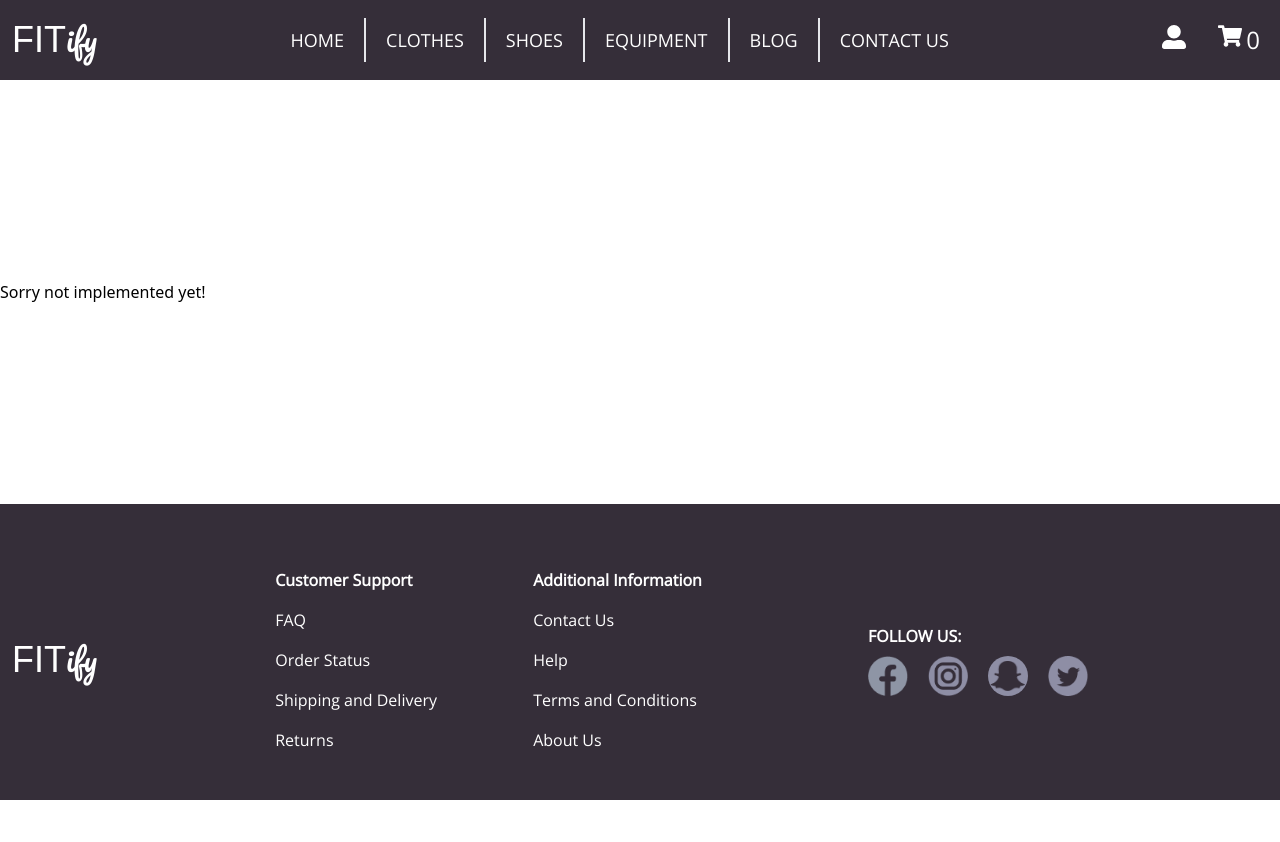
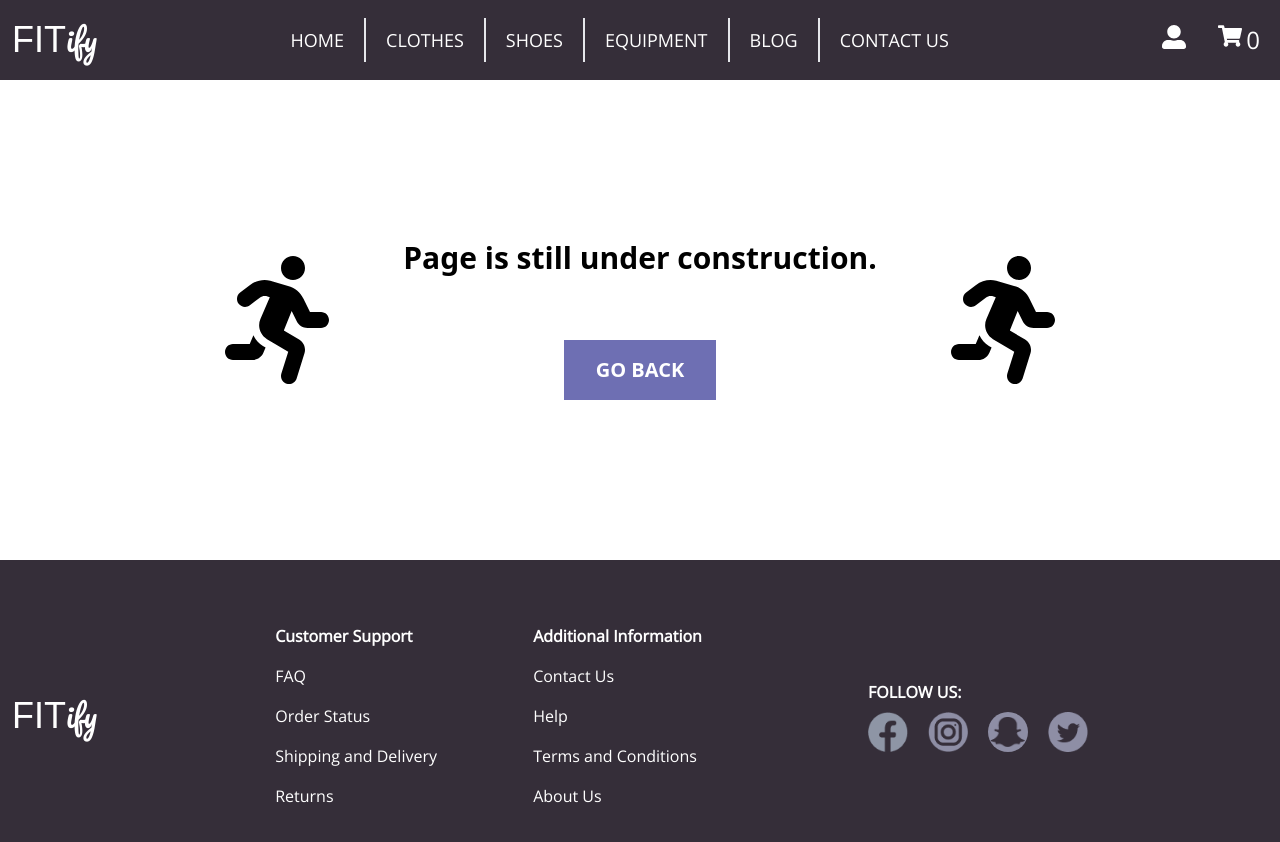
Before and after one commit to ikozul00/Fitify-web-app, a Next.js app in the folder fitify-web-app/: page /errorPage in a window 1280 px wide. Shown: the top 842 px of the page. Before the commit the page ends 800 px from the top, so only its background shows below. Built offline with nearby package versions, Linux system fonts and the light colour scheme; a web font is replaced by a local one.

Commit message:
Added error page

```diff
--- a/fitify-web-app/components/contactUs/contactForm.js
+++ b/fitify-web-app/components/contactUs/contactForm.js
@@ -42,14 +42,14 @@ const ContactForm = ({toggleForm}) => {
         <form className=" w-5/6 border-2 border-black my-5 flex flex-col" >
                 <div className=" w-full flex justify-between">
                     <h1 className="font-bold sm:text-xl text-lg ml-7 my-3">Fill out form:</h1>
-                    <button onClick={() => toggleForm(false)} className="font-bold text-3xl mr-4 p-4">X</button>
+                    <button onClick={() => toggleForm(false)} className="font-bold text-3xl mr-4 p-4 hover:scale-110">X</button>
                 </div>
                 <div className="px-7 flex flex-col sm:text-base text-sm">
-                <label htmlFor="name">Full name:</label>
+                <label htmlFor="name">Your full name:</label>
                 <input type="text" name="name" id="name" className="border-2 mb-5 border-fitify-purple form-field md:w-2/5 sm:w-3/6 w-full" value={name} onChange={(e) => handleChange(e)} required/>
-                <label htmlFor="username">Username:</label>
+                <label htmlFor="username">Your username:</label>
                 <input type="text" name="username" id="username" className="border-2 mb-5 border-fitify-purple form-field md:w-2/5 sm:w-3/6 w-ful" value={username} onChange={(e) => handleChange(e)} required/>
-                <label htmlFor="email">Email:</label>
+                <label htmlFor="email">Your email:</label>
                 <input type="text" name="email" id="email" className="border-2 mb-5 border-fitify-purple form-field md:w-2/5 sm:w-3/6 w-ful" value={email} onChange={(e) => handleChange(e)} required/>
                 <label htmlFor="message">Message:</label>
                 <textarea id="message" name="message" rows={6}  className="border-2 mb-5 border-fitify-purple form-field " value={message} onChange={(e) => handleChange(e)} required></textarea>
--- a/fitify-web-app/components/navigation/rightNavbar.js
+++ b/fitify-web-app/components/navigation/rightNavbar.js
@@ -33,7 +33,7 @@ const RightNavbar = ({mobile }) => {
                 key="dropdown1"
                 passHref
               >
-                <a className="px-10 py-4 whitespace-nowrap hover:bg-fitify-green">
+                <a className="text-center py-4 whitespace-nowrap hover:bg-fitify-green">
                   {user ? user : "Login"}
                 </a>
               </Link>
@@ -43,7 +43,7 @@ const RightNavbar = ({mobile }) => {
                 passHref
               >
                 <a
-                  className="px-10 py-4 whitespace-nowrap hover:bg-fitify-green"
+                  className="text-center py-4 whitespace-nowrap hover:bg-fitify-green"
                   onClick={user ? (e) => LogOut(e) : () => {}}
                 >
                   {user ? "Log Out" : "Sign Up"}
--- a/fitify-web-app/components/shop/ProductView.js
+++ b/fitify-web-app/components/shop/ProductView.js
@@ -84,7 +84,7 @@ const ProductView = ({ product, addToCartRedux, counter }) => {
             return(
             <button
               key={size}
-              className={`rounded-full border-black sm:w-20 w-16 h-10 border-2 font-semibold mx-2 my-2 ${
+              className={`rounded-full border-black sm:w-20 w-16 mm:h-10 h-12 border-2 font-semibold mx-2 my-2 ${
                 pickedSize === size
                   ? "bg-fitify-green text-white border-white"
                   : "bg-white text-black border-black"
--- a/fitify-web-app/pages/contactUs/index.js
+++ b/fitify-web-app/pages/contactUs/index.js
@@ -14,7 +14,6 @@ const ContactUs = () => {
 
     function messageSent(){
         setSent(true);
-        setTimeout(()=> setSent(false),3000);
     }
 
     return(
--- a/fitify-web-app/pages/errorPage/index.js
+++ b/fitify-web-app/pages/errorPage/index.js
@@ -1,7 +1,19 @@
+import { useRouter } from "next/router";
+import { FaRunning } from "react-icons/fa";
+
 const ErrorPage = () => {
+    const router = useRouter();
     return(
         <>
-        <p>Sorry not implemented yet!</p>
+        <div className="flex items-center justify-between md:w-8/12 sm:w-10/12 w-11/12 mx-auto sm:my-40 my-32">
+            <FaRunning className=" sm:text-9xl text-7xl"/>
+            <div className="text-center">
+            <p className=" sm:text-3xl text-xl font-bold">Page is still under construction.</p>
+            <button className="sm:text-xl text-lg uppercase bg-fitify-purple text-white font-bold md:px-8 sm:px-6 px-4 md:py-4 sm:py-2 py-1 sm:mt-16 mt-4 hover:cursor-pointer hover:opacity-75" onClick={() =>router.back() }>go back</button>
+            </div>
+            <FaRunning className=" sm:text-9xl text-7xl"/>
+        </div>
+
         </>
     )
 }
--- a/fitify-web-app/pages/profile/[user].js
+++ b/fitify-web-app/pages/profile/[user].js
@@ -18,7 +18,7 @@ const Profile = ({data}) => {
         <div className="flex flex-col  w-full">
         <div className="flex w-full mt-10">
         <h1 className=" font-bold md:text-3xl text-2xl text-fitify-purple ml-10 ">My Profile</h1>
-        <button className=" bg-fitify-purple h-10 px-4 text-white sm:text-lg text-base hover:opacity-75 whitespace-nowrap sm:w-32 w-24 sm:ml-16 ml-6">Edit</button>
+        <button className=" bg-fitify-purple h-10 px-4 text-white sm:text-lg text-base hover:opacity-75 whitespace-nowrap sm:w-32 w-24 sm:ml-16 ml-6" onClick={() => router.push("/errorPage")}>Edit</button>
         </div>
         <div className=" ml-16 my-12 flex sm:flex-row flex-col justify-start ">
         <div className="relative sm:h-52 sm:w-52 h-44 w-44 mr-16">
```
